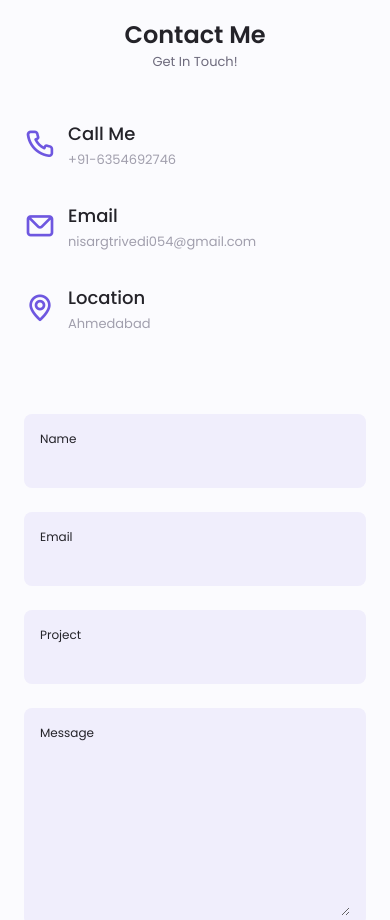
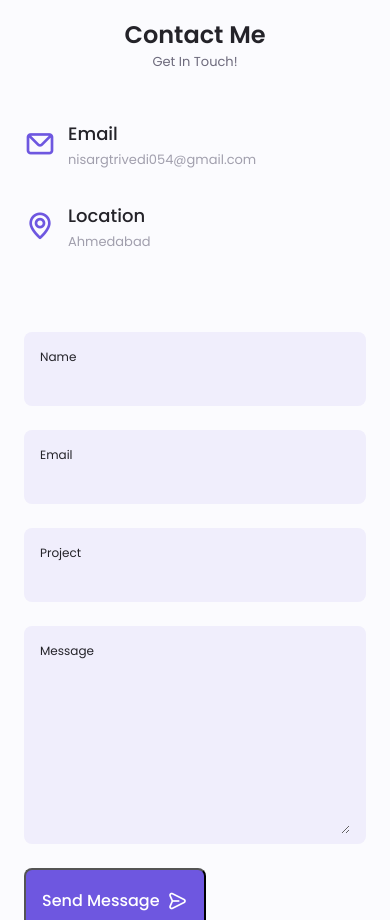
Before and after one commit to Nisarg1112/Nisarg-Portfolio-Website, a plain HTML site: page index.html in a window 390 px wide. Shown: the part 5300-6220 px from the top of the page. Drawn offline with nearby package versions, Linux system fonts and the light colour scheme.

Commit message:
Phone Number Removed

```diff
--- a/index.html
+++ b/index.html
@@ -1115,15 +1115,6 @@
 
                 <div class="contact__container container grid">
                     <div>
-                        <div class="contact__information">
-                            <i class="uil uil-phone contact__icon"></i>
-                                <div>
-                                    <h3 class="contact__title">Call Me</h3>
-                                    <span class="contact__subtitle">+91-6354692746</span>
-
-                                </div>
-
-                        </div>
 
                         <div class="contact__information">
                             <i class="uil uil-envelope contact__icon"></i>
```
